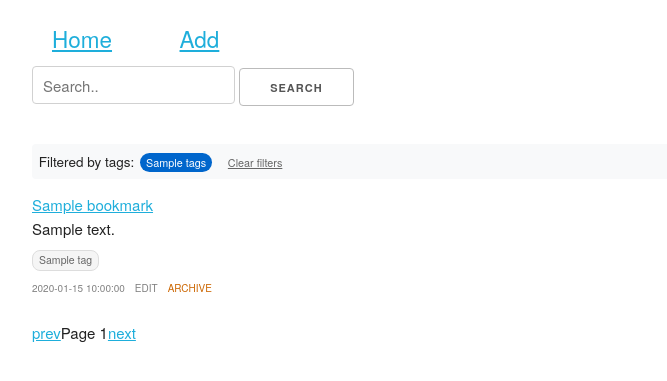
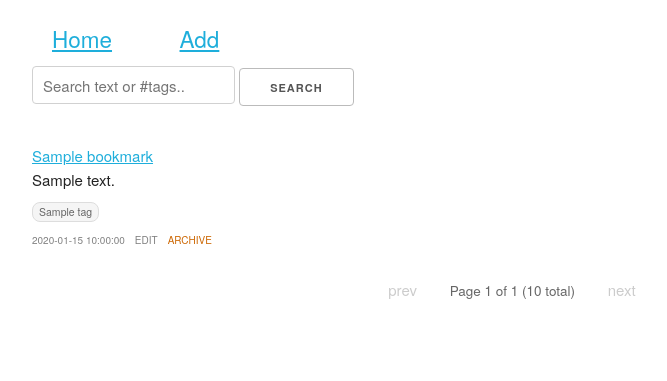
Before and after one commit to augustbonds/elefant, a Flask app: template app/templates/index.html in a window 1280 px wide. Shown: the part 65-446 px from the top of the page, without its empty margins (128-795 px from the left). Run offline with Flask 2, Linux system fonts and the light colour scheme; the template is opened without the code that fills it: most values are stand-ins (such as "Sample title", 1, 10 or a date in 2020); parts of the project's set-up code (start-up, migrations or seed data) failed here and were passed over.

Commit message:
Implement unified search with #tags and smart pagination
**Unified Search System:**
- Single search box handles both text and #tag filtering
- Parse #tag syntax with regex to extract tags and remaining text
- Support mixed queries like "tutorial #python #web"
- Tag badges now populate search box with #tagname instead of URL params
- Remove confusing separate "active filters" display
- Update placeholder to "Search text or #tags.."
- Maintain backward compatibility with legacy ?tags= URLs

**Smart Pagination:**
- Add total count returns to all store methods (results, total)
- Calculate proper pagination state with has_prev/has_next flags
- Disable prev/next buttons at boundaries instead of allowing infinite clicks
- Show rich pagination info: "Page 1 of 3 (47 total)"
- Style disabled buttons as grayed out spans
- Fix URL encoding bug for #tags in pagination links with |urlencode filter

**Technical Improvements:**
- New unified_search() method handles combined tag and text filtering
- Parse search queries to separate tags and text with parse_search_query()
- Proper ceiling division for total pages calculation
- Simplified route logic - single code path for all search types

Major UX improvement - search is now intuitive and pagination is professional\!

🤖 Generated with [Claude Code](https://claude.ai/code)

Co-Authored-By: Claude <noreply@anthropic.com>

```diff
--- a/app/routes.py
+++ b/app/routes.py
@@ -13,32 +13,64 @@ logger = logging.getLogger(__name__)
 basic_auth = BasicAuth(app)
 
 
+def parse_search_query(query):
+    """Parse unified search query to extract tags and text"""
+    if not query:
+        return [], ""
+
+    import re
+
+    # Extract #tags using regex
+    tag_matches = re.findall(r'#(\w+)', query)
+    tags = [tag.lower() for tag in tag_matches]
+
+    # Remove #tags from query to get remaining text
+    text_query = re.sub(r'#\w+', '', query).strip()
+    # Clean up multiple spaces
+    text_query = ' '.join(text_query.split())
+
+    return tags, text_query
+
+
 @app.route('/')
 @app.route('/index')
 def index():
-    tags = request.args.get('tags', default='', type=str)
-    tags = [] if tags == '' else [tag.strip() for tag in tags.split(',')]
+    # Support legacy ?tags= parameter by converting to unified search
+    legacy_tags = request.args.get('tags', default='', type=str)
+    search_query = request.args.get("q", default='', type=str)
+
+    # Convert legacy tag filtering to unified search
+    if legacy_tags and not search_query:
+        tag_list = [tag.strip() for tag in legacy_tags.split(',') if tag.strip()]
+        search_query = ' '.join(f'#{tag}' for tag in tag_list)
+
     offset = request.args.get('offset', default=0, type=int)
     limit = request.args.get('limit', default=20, type=int)
     prev_offset = max(0, offset - limit)
     next_offset = offset + limit
-    logger.info(
-        f"index(): tags = {tags} offset = {offset} limit = {limit} prev_offset = {prev_offset} next_offset={next_offset}")
-    search_query = request.args.get("q", default='', type=str)
+
+    # Parse unified search query
+    tags, text_query = parse_search_query(search_query)
+
+    logger.info(f"index(): search_query='{search_query}' tags={tags} text='{text_query}' offset={offset}")
+
     if search_query:
-        logger.info(f"search query specified: {search_query}")
-        return render_template('index.html', search_query=search_query, user=user,
-                               bookmarks=store.search_posts(search_query, offset, limit), page_num=(offset // limit) + 1,
-                               prev_offset=prev_offset, next_offset=next_offset, limit=limit)
-    elif tags:
-        logger.info(f"tags specified: {tags}")
-        return render_template('index.html', tags=",".join(tags), user=user,
-                               bookmarks=store.get_posts_by_tags(tags, offset, limit), page_num=(offset // limit) + 1,
-                               prev_offset=prev_offset, next_offset=next_offset, limit=limit)
+        # Use unified search that handles both tags and text
+        bookmarks, total = store.unified_search(tags, text_query, offset, limit)
     else:
-        logger.info(f"no tags specified")
-        return render_template('index.html', user=user, bookmarks=store.get_posts(offset, limit), page_num=(offset // limit) + 1,
-                               prev_offset=prev_offset, next_offset=next_offset, limit=limit)
+        # No search query - show all posts
+        bookmarks, total = store.get_posts(offset, limit)
+
+    # Calculate pagination state
+    current_page = (offset // limit) + 1
+    total_pages = (total + limit - 1) // limit  # Ceiling division
+    has_prev = offset > 0
+    has_next = offset + limit < total
+
+    return render_template('index.html', search_query=search_query, user=user,
+                           bookmarks=bookmarks, page_num=current_page, total_pages=total_pages,
+                           prev_offset=prev_offset, next_offset=next_offset, limit=limit,
+                           has_prev=has_prev, has_next=has_next, total=total)
 
 
 @app.route('/bookmarks/new', methods=['GET', 'POST'])
--- a/app/static/css/custom.css
+++ b/app/static/css/custom.css
@@ -89,6 +89,32 @@ a.clear-filters {
   font-size: 0.8em;
 }
 
+div.bookmark-pagination {
+  margin: 2em 0;
+  text-align: center;
+}
+
+div.bookmark-pagination a {
+  margin: 0 1em;
+  color: #0066cc;
+  text-decoration: none;
+}
+
+div.bookmark-pagination a:hover {
+  text-decoration: underline;
+}
+
+div.bookmark-pagination span.disabled {
+  margin: 0 1em;
+  color: #ccc;
+}
+
+div.bookmark-pagination span.page-info {
+  margin: 0 1em;
+  font-size: 0.9em;
+  color: #666;
+}
+
 @media (min-width: 750px) {
   div.bookmark {
     margin-bottom: 1em;
--- a/app/store/abstract_store.py
+++ b/app/store/abstract_store.py
@@ -30,3 +30,7 @@ class AbstractStore(ABC):
     @abstractmethod
     def archive_post(self, post_id):
         pass
+
+    @abstractmethod
+    def unified_search(self, tags, text_query, offset, limit):
+        pass
--- a/app/templates/index.html
+++ b/app/templates/index.html
@@ -4,19 +4,10 @@
 <div class="container">
   <div class="search-container">
     <form>
-      <input type="search" placeholder="Search.." name="q" value="{{search_query}}"></input>
+      <input type="search" placeholder="Search text or #tags.." name="q" value="{{search_query}}"></input>
       <button type="submit">Search</button>
     </form>
   </div>
-  {% if tags %}
-  <div class="active-filters">
-    <span>Filtered by tags: </span>
-    {% for tag in tags.split(',') %}
-    <span class="active-tag">{{tag}}</span>
-    {% endfor %}
-    <a href="/" class="clear-filters">Clear filters</a>
-  </div>
-  {% endif %}
   {% for bookmark in bookmarks %}
   <div class="bookmark">
     <div class="bookmark-header">
@@ -29,7 +20,7 @@
     <div class="bookmark-tags">
       {% for tag in bookmark.tags %}
       {% if tag.strip() %}
-      <a href="/?tags={{tag}}" class="tag-badge">{{tag}}</a>
+      <a href="/?q=%23{{tag}}" class="tag-badge">{{tag}}</a>
       {% endif %}
       {% endfor %}
     </div>
@@ -40,7 +31,19 @@
   </div>
   {% endfor %}
 <div class="bookmark-pagination">
-  <a href="/?offset={{prev_offset}}&limit={{limit}}&tags={{tags}}&q={{search_query}}">prev</a>Page {{page_num}}<a href="/?offset={{next_offset}}&limit={{limit}}&tags={{tags}}&q={{search_query}}">next</a>
+  {% if has_prev %}
+  <a href="/?offset={{prev_offset}}&limit={{limit}}&q={{search_query|urlencode}}">prev</a>
+  {% else %}
+  <span class="disabled">prev</span>
+  {% endif %}
+
+  <span class="page-info">Page {{page_num}} of {{total_pages}} ({{total}} total)</span>
+
+  {% if has_next %}
+  <a href="/?offset={{next_offset}}&limit={{limit}}&q={{search_query|urlencode}}">next</a>
+  {% else %}
+  <span class="disabled">next</span>
+  {% endif %}
 </div>
 </div>
 {% endblock %}
```
Also changed, not shown: app/store/file_store.py (+33 -2 lines).
